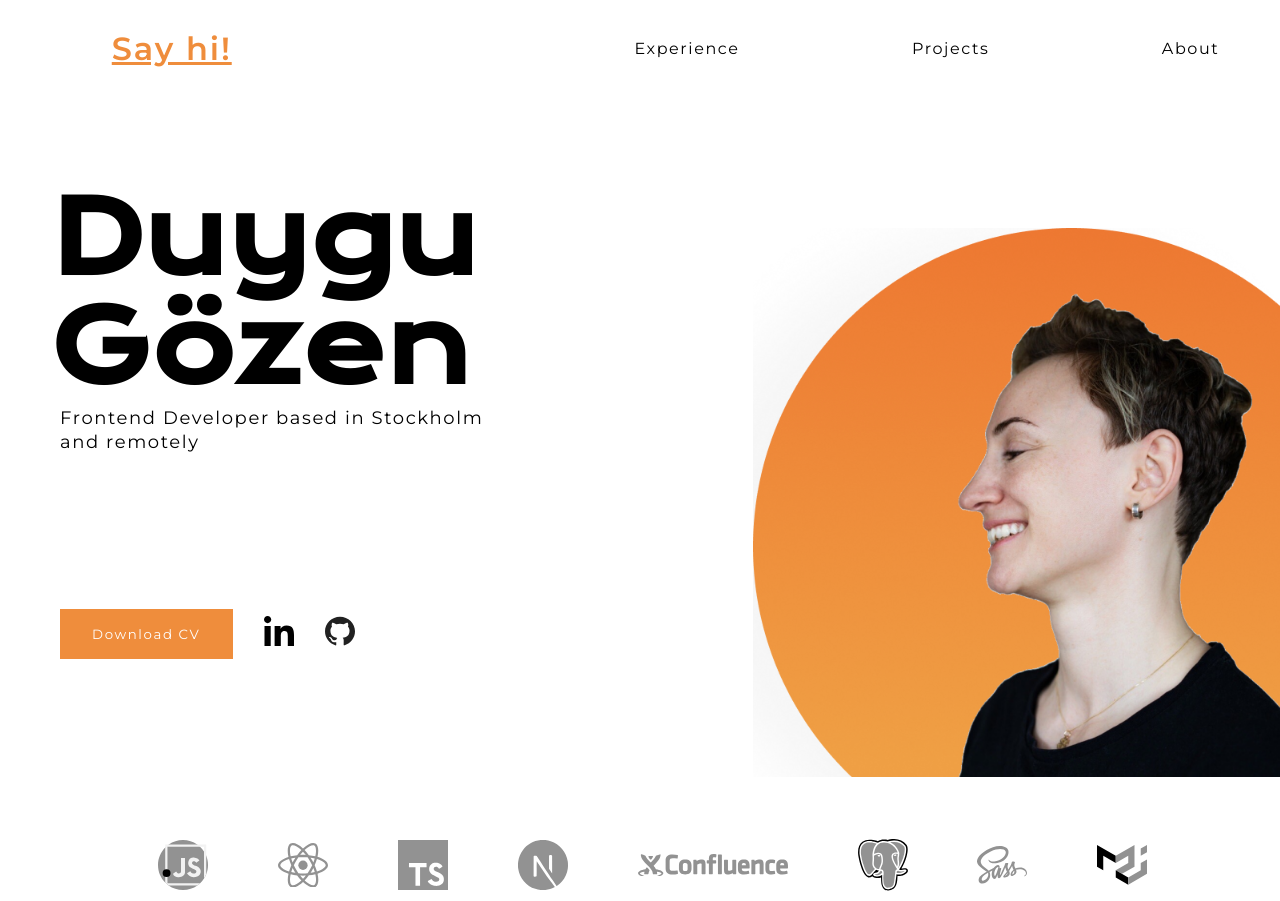
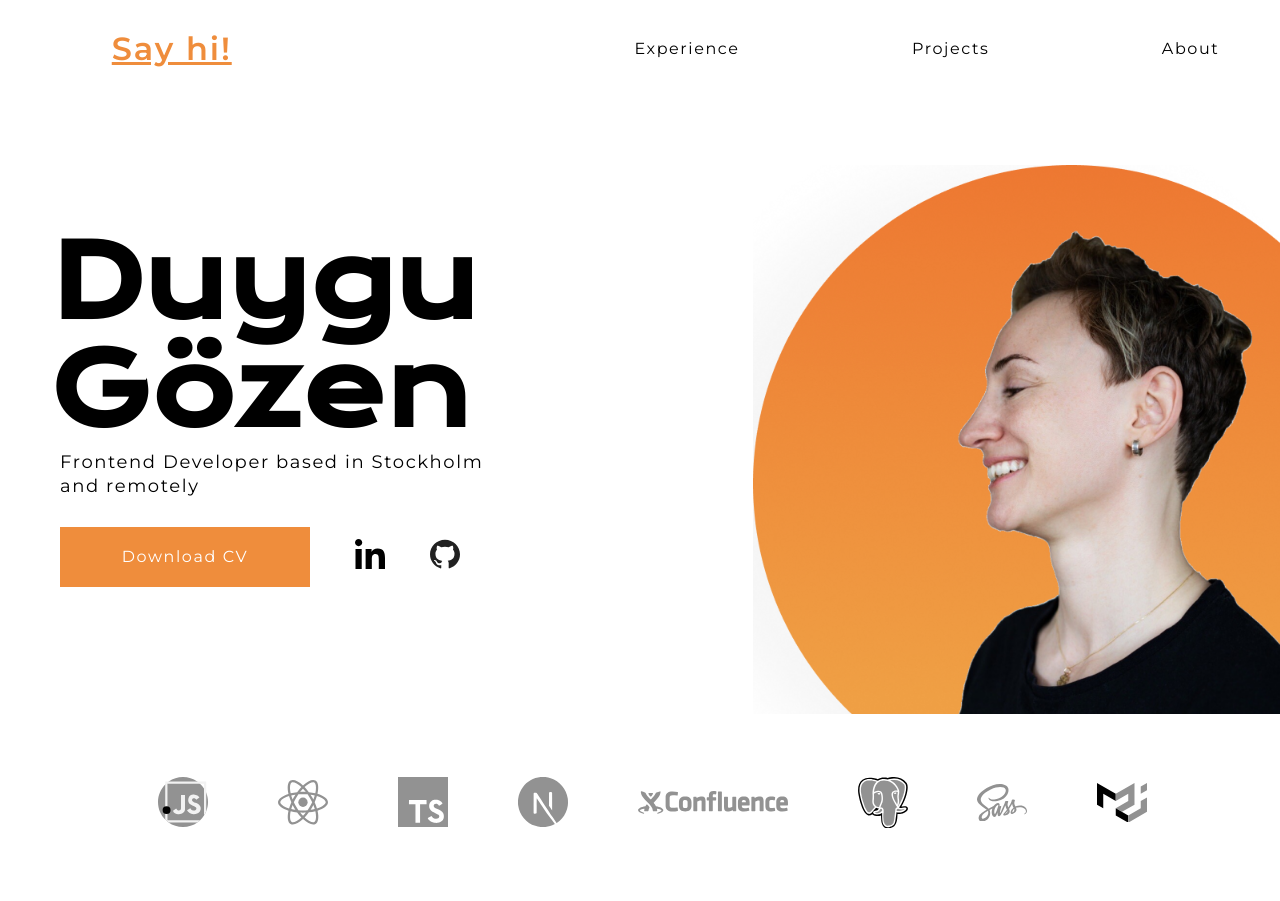
Before and after one commit to dgozen/Portfolio, a plain HTML site: page index.html in a window 1280 px wide. Shown: the top 901 px of the page. Drawn offline with nearby package versions, Linux system fonts and the light colour scheme.

Commit message:
all break points fixed

```diff
--- a/index.html
+++ b/index.html
@@ -30,11 +30,10 @@
                 <p id="description">
                     Frontend Developer based in Stockholm and remotely
                 </p>
-            </div>
                 <div class="callToAction">
-                <button id="buttonCV">Download CV</button>
-                <a target="_blank" href="https://www.linkedin.com/in/duygu-gözen"><svg alt="link to linkedIn" id="Bold"
-                        enable-background="new 0 0 24 24" viewBox="0 0 24 24" width="30px"
+                    <a id="buttonCV" href="CV_Duygu.pdf" target="_blank" type="button" download>Download CV</a>
+                    <a target="_blank" href="https://www.linkedin.com/in/duygu-gözen"><svg alt="link to linkedIn"
+                            id="Bold" enable-background="new 0 0 24 24" viewBox="0 0 24 24" width="30px"
                             xmlns="http://www.w3.org/2000/svg">
                             <path
                                 d="m23.994 24v-.001h.006v-8.802c0-4.306-.927-7.623-5.961-7.623-2.42 0-4.044 1.328-4.707 2.587h-.07v-2.185h-4.773v16.023h4.97v-7.934c0-2.089.396-4.109 2.983-4.109 2.549 0 2.587 2.384 2.587 4.243v7.801z" />
@@ -51,6 +50,8 @@
                                 fill="#212121" />
                         </svg></a>
                 </div>
+            </div>
+
             <img id="duygu" src="content/duygu.png" alt="Duygu photo">
 
     </header>
@@ -317,17 +318,8 @@
         <div class="aboutSection">
             <aside>
                 <h2 class="asideH2">About</h2>
-            </aside>
-            <p id="aboutContent">
-                I am a Frontend Developer from Hyper Island. I have a speacial interest
-                in accessibility and building innovative web apps. I am fascinated by
-                code and... anything tech related actually. Go head hit the link below and
-                lets see what we can create together.
-            </p>
-        </div>
-        <div class="footer">
                 <div class="callToAction" id="callToActionAbout">
-                <button id="buttonCV2">Download CV</button>
+                    <a id="buttonCV2" href="CV_Duygu.pdf" target="_blank" type="button" download>Download CV</a>
                     <a id="callToActionLink" target="_blank" href="https://www.linkedin.com/in/duygu-gözen"><svg
                             alt="link to linkedIn" id="Bold" enable-background="new 0 0 24 24" viewBox="0 0 24 24"
                             width="30px" xmlns="http://www.w3.org/2000/svg">
@@ -346,6 +338,16 @@
                                 fill="#212121" />
                         </svg></a>
                 </div>
+            </aside>
+            <p id="aboutContent">
+                I am a Frontend Developer from Hyper Island. I have a speacial interest
+                in accessibility and building innovative web apps. I am fascinated by
+                code and... anything tech related actually. Go head hit the link below and
+                lets see what we can create together.
+            </p>
+        </div>
+        <div class="footer">
+
             <a id="sayHiBottom" href="mailto:nazduyguakyol@gmail.com">Say hi!</a>
         </div>
     </section>
--- a/style.css
+++ b/style.css
@@ -44,6 +44,7 @@ a {
   color: black;
   text-decoration: none;
   padding: 2%;
+  text-align: center;
 }
 a:visited {
   color: black;
@@ -118,12 +119,13 @@ a:active {
 #buttonCV2 {
   background-color: var(--color-main);
   color: white;
-  width: 150px;
-  height: 50px;
+  width: 200px;
   font-family: "Montserrat", sans-serif;
   letter-spacing: 0.1rem;
   border: none;
   margin-right: 5%;
+  padding: 3%;
+  text-align: center;
 }
 
 #duygu {
@@ -267,13 +269,13 @@ a:active {
   .headerContent {
     display: grid;
     grid-template-columns: 40% 60%;
-    grid-template-rows: 20% 50% 30%;
-    padding: 10% 5% 0 2%;
+    padding: 5% 5% 0 2%;
   }
 
   .name {
     grid-column: 1 / span 1;
     grid-row: 1 / span 1;
+    align-self: center;
   }
 
   .name p {
@@ -284,9 +286,8 @@ a:active {
   .callToAction {
     grid-column: 1 / span 2;
     grid-row: 3 / span 1;
-    margin-top: 16px;
     padding: 0;
-    justify-self: center;
+    justify-self: left;
   }
 
   .callToAction a {
@@ -303,12 +304,12 @@ a:active {
     grid-row: 1 / span 1;
     width: 50vw;
     left: 30%;
+    align-self: start;
   }
 
   .section {
     display: grid;
     grid-template-columns: 40% 60%;
-    grid-template-rows: auto;
     padding: 0 2% 0 2%;
     margin-bottom: 10%;
   }
@@ -330,7 +331,6 @@ a:active {
   .aboutSection {
     display: grid;
     grid-template-columns: 40% 60%;
-    grid-template-rows: 60% 20% 20%;
     padding: 0 2% 0 2%;
     margin-bottom: 2%;
   }
@@ -343,7 +343,6 @@ a:active {
   .callToAction {
     grid-column: 1 / span 1;
     grid-row: 3 / span 2;
-    margin-top: -7vw;
     padding: 2%;
     justify-self: start;
   }
@@ -357,13 +356,17 @@ a:active {
     align-items: center;
     flex-wrap: nowrap;
   }
+
+  #buttonCV,
+  #buttonCV2 {
+    padding: 4%;
+  }
 }
 
 @media only screen and (min-width: 1000px) {
   #callToActionAbout {
     position: absolute;
     left: 5%;
-    margin-top: -15vw;
   }
 
   #buttonCV2 {
@@ -371,7 +374,7 @@ a:active {
   }
 
   #aboutContent {
-    padding: 2%;
+    padding-top: 10%;
   }
 }
 @media only screen and (min-width: 1200px) {
```
Also changed, not shown: 1 other file. Lines whose indentation alone changed are shown as unchanged.
